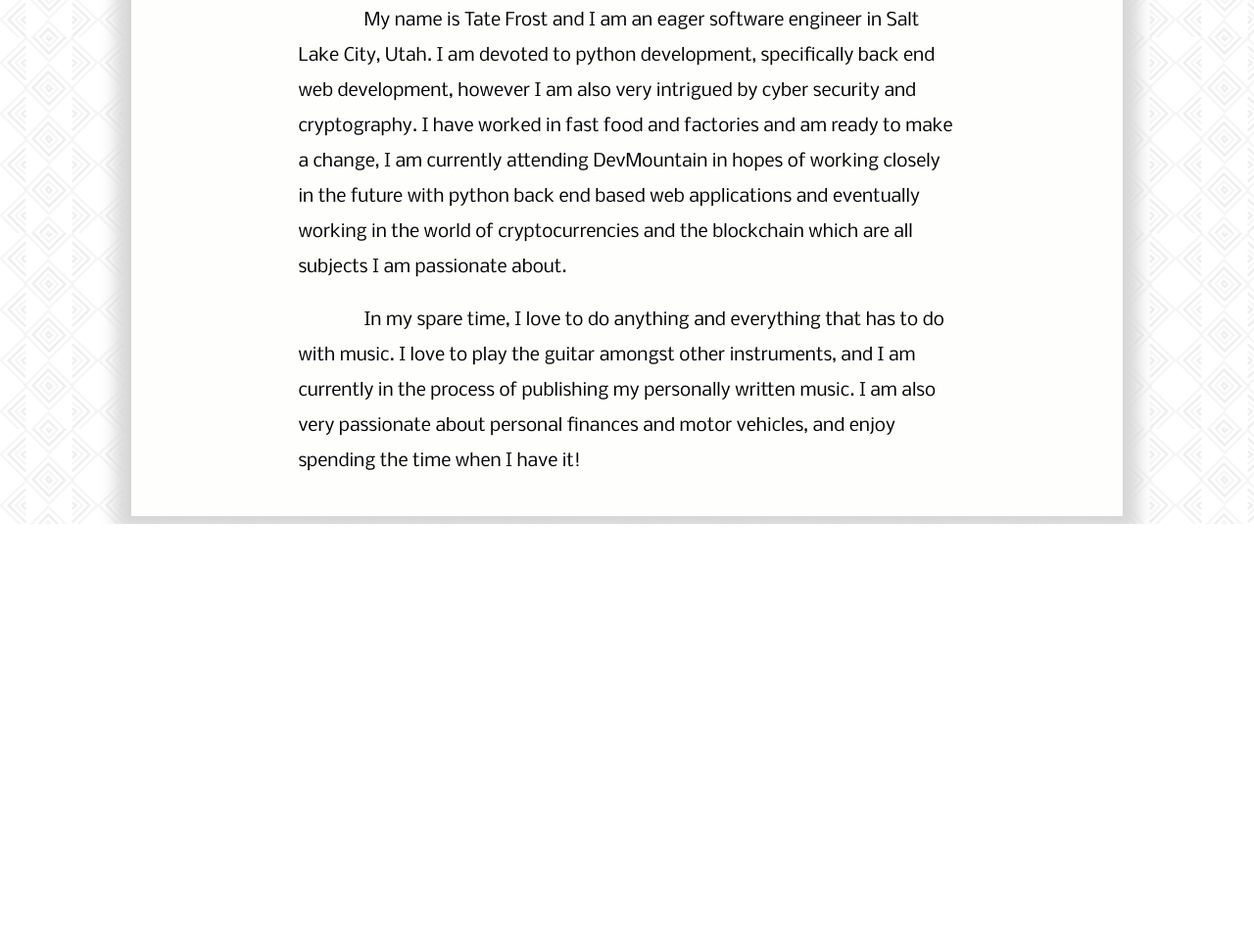
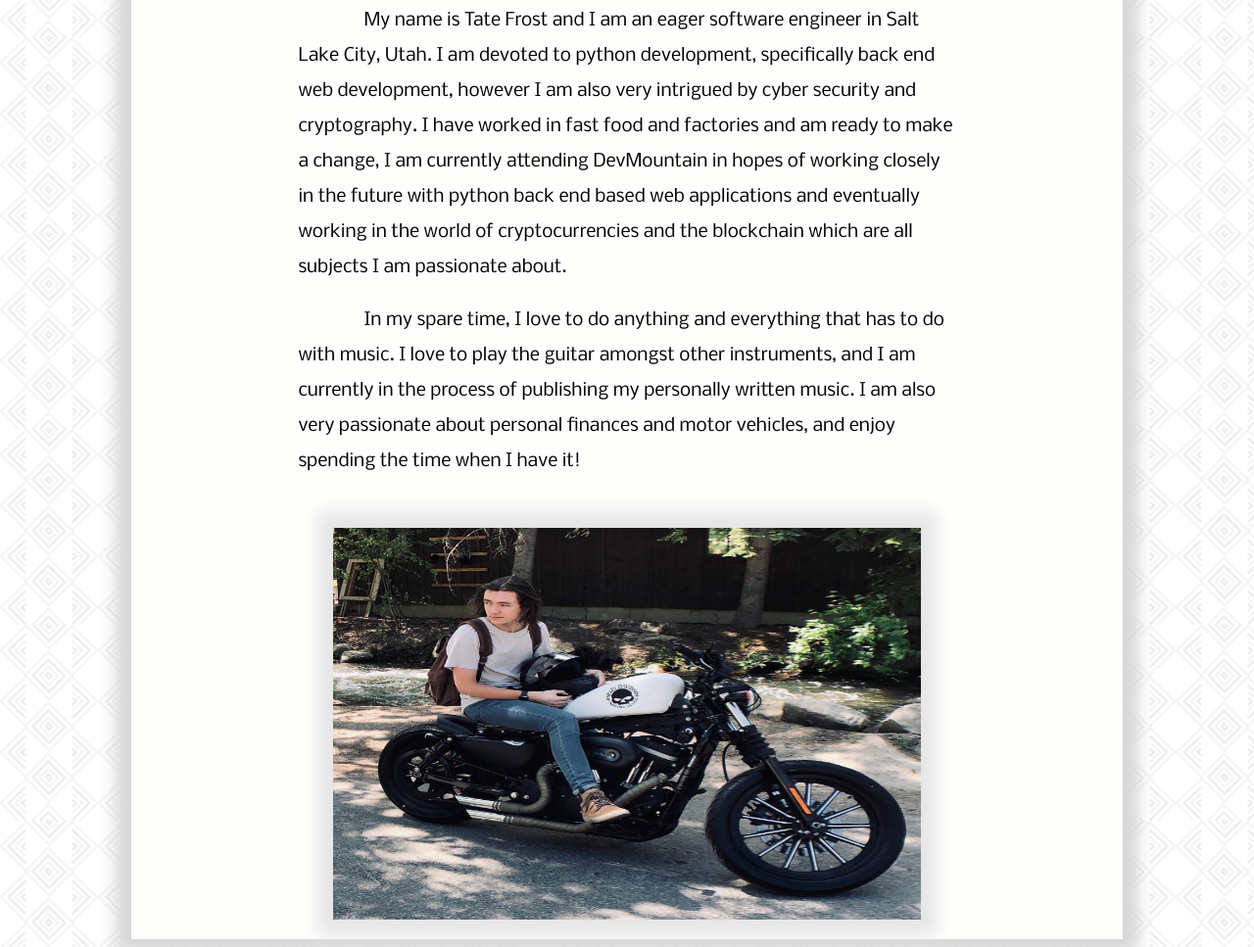
Before and after one commit to tatefrost/oldPortfolio, a plain HTML site: page index.html in a window 1280 px wide. Shown: the part 458-1425 px from the top of the page at 98% size. Before the commit the page ends 993 px from the top, so only its background shows below. Drawn offline with Linux system fonts and the light colour scheme; a web font is replaced by a local one.

Commit message:
fixed social links

```diff
--- a/index.html
+++ b/index.html
@@ -33,6 +33,11 @@
     </h3>
     <p class="aboutMe">    My name is Tate Frost and I am an eager software engineer in Salt Lake City, Utah. I am devoted to python development, specifically back end web development, however I am also very intrigued by cyber security and cryptography. I have worked in fast food and factories and am ready to make a change, I am currently attending DevMountain in hopes of working closely in the future with python back end based web applications and eventually working in the world of cryptocurrencies and the blockchain which are all subjects I am passionate about.</p>
     <p class ="aboutMe">    In my spare time, I love to do anything and everything that has to do with music. I love to play the guitar amongst other instruments, and I am currently in the process of publishing my personally written music. I am also very passionate about personal finances and motor vehicles, and enjoy spending the time when I have it!</p>
+
+    <div id="mePics">
+      <img id="motorcycle" src="img/me-motorcycle-pic.jpg" alt="My motorcycle">
+      <!-- <img id="guitar" src="img/me-guitarcenter.jpg" alt="Myself playing guitar"> -->
+    </div>
   </div>
 </body>
 </html>
--- a/styles.css
+++ b/styles.css
@@ -154,18 +154,22 @@ width: 100px;
   height: 100px;
   padding: 15px;
   position: relative;
-  left: 30px;
+
 }
 
 #linkedinlink, #gitlink{
   padding: 10px;
 }
 
-#email {
-  margin-left: 50px;
+
+#motorcycle, #guitar {
+  height: 400px;
+  width: 600px;
+  box-shadow: 0 0 1em 1em rgb(230, 230, 230);
 }
 
-#links {
-  position: relative;
-  left: 50px;
+#mePics {
+  display: flex;
+  justify-content: center;
+  margin-top: 50px;
 }
```
Also changed, not shown: img/me-guitarcenter.jpg (added), img/me-motorcycle-pic.jpg (added).
